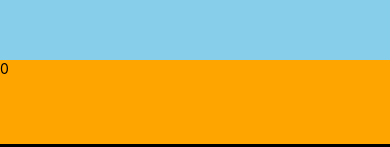
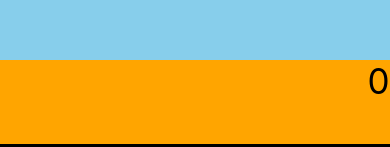
Before and after one commit to Daymorelah/calculatorMobileApp, a React Native app: screen / in a window 390 px wide. Shown: the part 109-256 px from the top of the page. Built offline with nearby package versions, Linux system fonts and the light colour scheme.

Commit message:
Add few touches

```diff
--- a/App.js
+++ b/App.js
@@ -1,5 +1,5 @@
 import React, { Component } from 'react';
-import { Text, View, TouchableHighlight } from 'react-native';
+import { Text, View } from 'react-native';
 import CalculatorButton from './CalculatorButton';
 import OperationsButton from './OperationsButton';
 import styles from './styles';
@@ -16,7 +16,7 @@ class App extends Component {
 
   state = {
     numbersOnCalculator: ['1','2','3','4','5','6','7','8','9','.','0','='],
-    operations: ['DEL', '/', 'X', '-', '+'],
+    operations: ['DEL', '/', 'x', '-', '+'],
     ...App.initialState(),
   };
 
@@ -28,13 +28,11 @@ class App extends Component {
     if (number === '=') {
       const { firstArg, operation, tempArg, secondArg } = this.state;
       const secondArgs = parseFloat(tempArg.join(''));
-      console.log('typeof 1st arg is ==> ', typeof (firstArg), firstArg);
-      console.log('typeof 2nd arg is ==> ', typeof (secondArg), secondArg);
       let result = 0;
       if (operation === '+') result = (firstArg + secondArgs);
       if (operation === '/') result = (firstArg / secondArgs);
       if (operation === '-') result = (firstArg - secondArgs);
-      if (operation === 'X') result = (firstArg * secondArgs);
+      if (operation === 'x') result = (firstArg * secondArgs);
       this.setState({ result, operation: null, tempArg: [], numbersTyped: [] });
     } else {
       this.setState((prevState) => ({
@@ -72,14 +70,13 @@ class App extends Component {
 
   render() {
     const { numbersOnCalculator, operations, numbersTyped, result } = this.state;
-    console.log('result, 1st 2nd is now ==> ', result, this.state.firstArg, this.state.secondArg);
     return(
       <View style={styles.container}>
         <View style={styles.calculation}>
-          <Text>{numbersTyped}</Text>
+          <Text style = {styles.numbersTyped}>{numbersTyped}</Text>
         </View>
         <View style={styles.result}>
-          <Text>{result}</Text>
+          <Text style = {styles.resultText}>{result}</Text>
         </View>
         <View style={styles.buttons}>
           <View style={styles.numberSection}>
--- a/styles.js
+++ b/styles.js
@@ -9,10 +9,23 @@ const styles = StyleSheet.create({
   calculation: {
     height: '20%',
   },
+  numbersTyped: {
+    fontSize: 45,
+    fontStyle: 'normal',
+    writingDirection: 'rtl',
+    letterSpacing: 0.5,
+    includeFontPadding: true,
+  },
   result: {
     color: 'black',
     backgroundColor: 'orange',
     height: '10%',
+  },
+  resultText: {
+    fontSize: 35,
+    writingDirection: 'rtl',
+    letterSpacing: 0.5,
+    includeFontPadding: true,
   },
   buttons: {
     backgroundColor: 'black',
```
